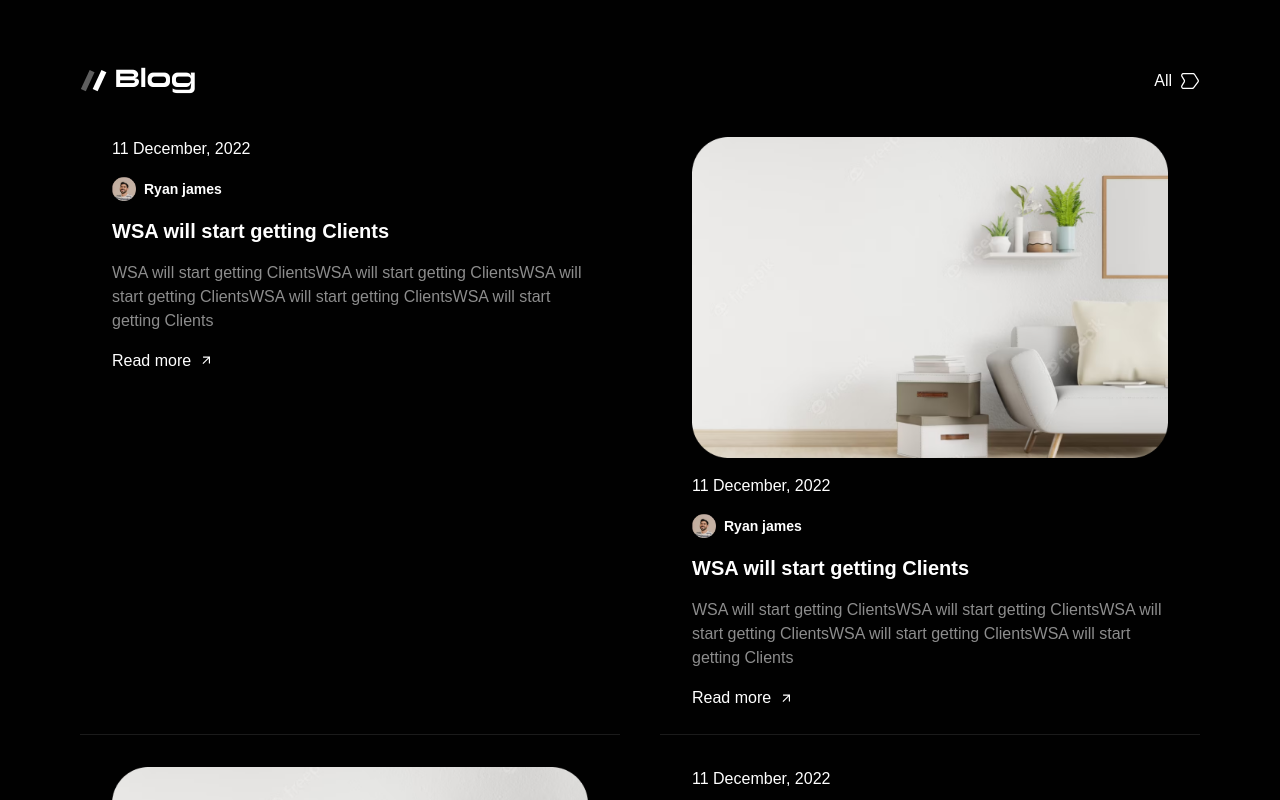
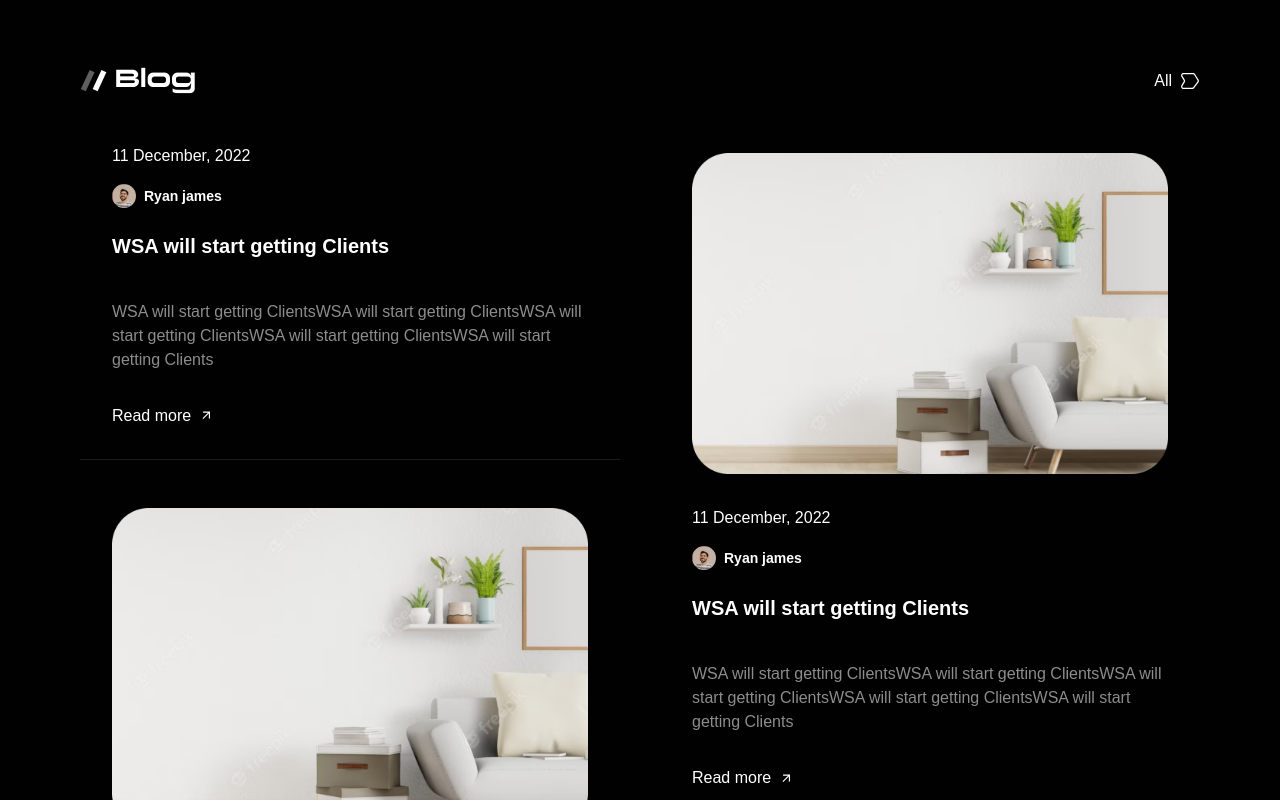
Before and after one commit to MiladDevarts/wsa, a Next.js app: page / in a window 1280 px wide. Shown: the part 4640-5440 px from the top of the page. Built offline with nearby package versions, Linux system fonts and the light colour scheme; a web font is replaced by a local one.

Commit message:
fix: edit blog layout

```diff
--- a/app/globals.css
+++ b/app/globals.css
@@ -47,3 +47,15 @@ body {
     0.5px 0.5px 0 #FFFFFF;
   ;
 }
+
+.blog-container {
+  @apply container flex lg:grid lg:grid-cols-2 lg:gap-x-10 lg:gap-y-8 lg:grid-rows-3 flex-col gap-y-4 mt-10 mb-16;
+}
+
+.short-item {
+  @apply row-span-1	justify-center
+}
+
+.long-item {
+  @apply row-span-2
+}
--- a/components/home/Blog.jsx
+++ b/components/home/Blog.jsx
@@ -6,7 +6,7 @@ function Blog() {
   return (
     <>
       <TitleSection title="Blog" link="/blog" />
-      <section className="container flex lg:grid lg:grid-cols-2 lg:gap-x-10 lg:gap-y-8 flex-col gap-y-4 mt-10 mb-16">
+      <section className="blog-container">
 
         <BlogCard
           image={""}
--- a/components/home/BlogCard.jsx
+++ b/components/home/BlogCard.jsx
@@ -1,9 +1,9 @@
 
 function BlogCard({image, title, summery, author, authorAvatar, date}) {
     return (
-        <div className="flex flex-col grow-0 gap-y-4 w-full px-3 lg:px-8 border-b pb-6 border-white/10 text-white font-sans">
+        <div className={"hover:cursor-pointer hover:bg-[#0C0C0C] transition-all duration-200 flex flex-col grow-0 gap-y-4 w-full px-3 lg:px-8 border-b pb-6 border-white/10 text-white font-sans "  + (image ? 'long-item' : 'short-item')}>
             {
-                image && <img src={image} alt="" />
+                image && <img src={image} className="my-4" alt="" />
             }
             <span className="font-light">
               {date}
@@ -14,10 +14,10 @@ function BlogCard({image, title, summery, author, authorAvatar, date}) {
                    {author}
                 </span>
             </div>
-            <h4 className="text-xl font-bold font-sans">
+            <h4 className="text-xl font-bold font-sans my-2">
                 {title}
             </h4>
-            <p className="text-[#8D8D8D]">
+            <p className="text-[#8D8D8D] my-4">
                 {summery}
             </p>
             <a href="#" className="flex items-center gap-x-2">
```
